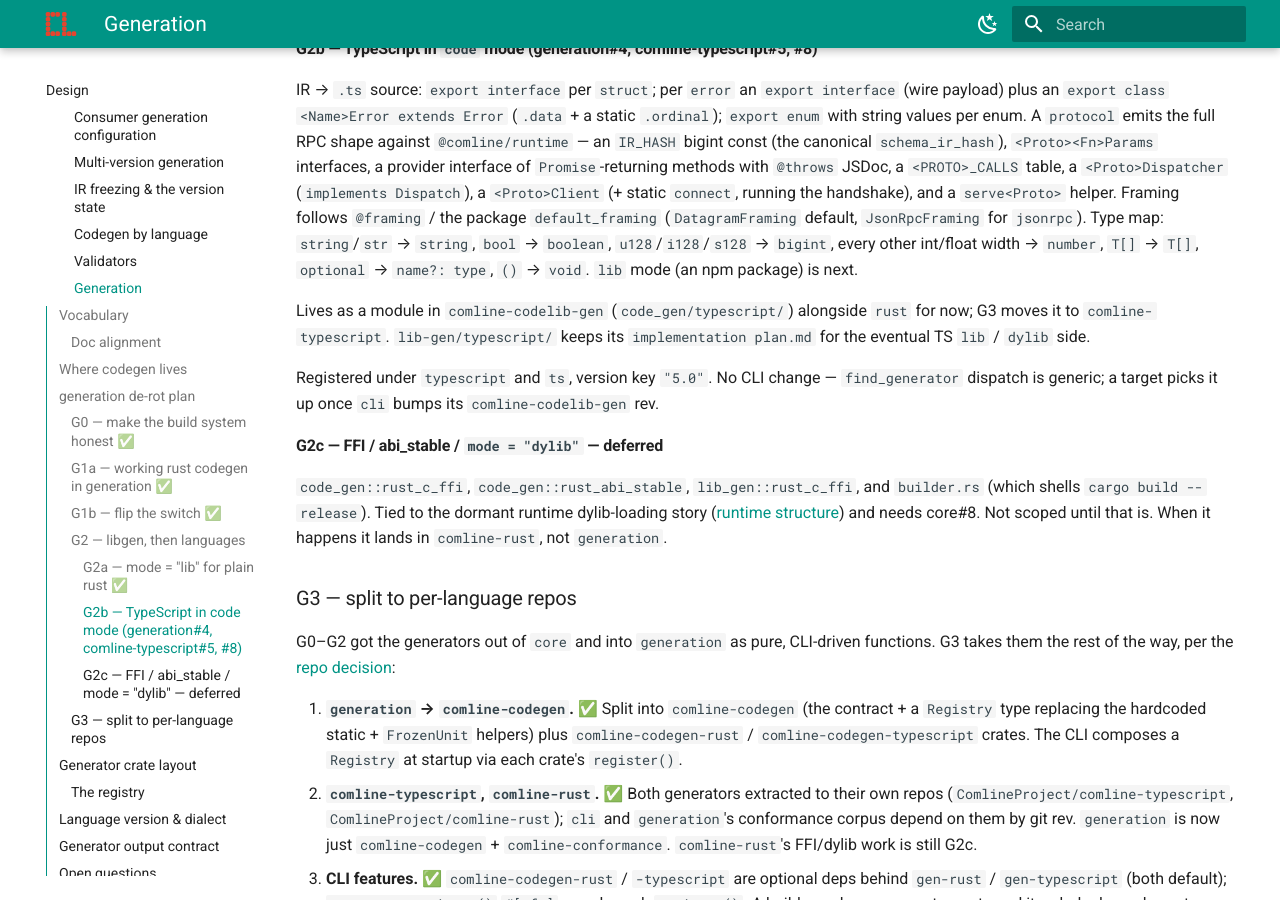
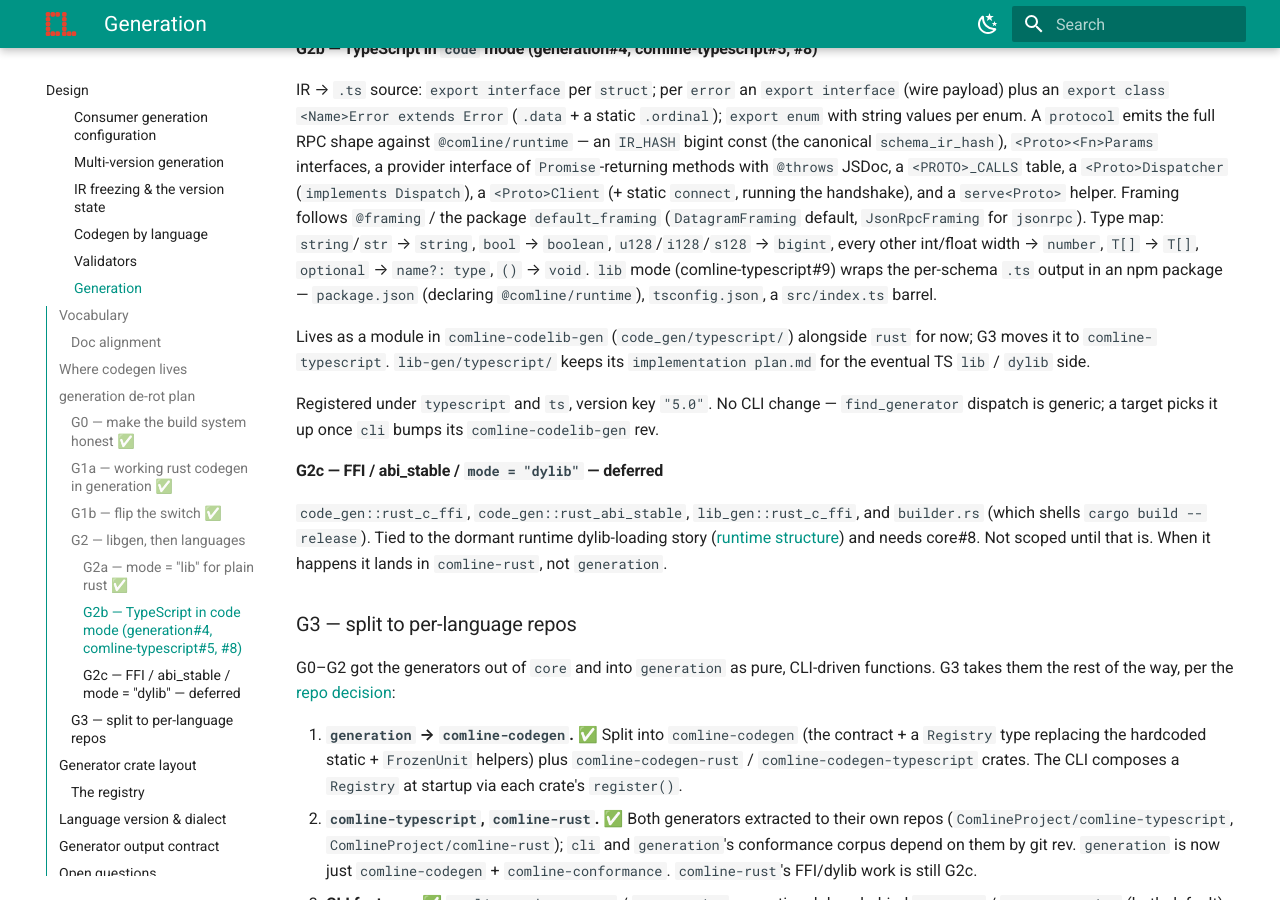
Before and after one commit to ComlineProject/docs, an MkDocs documentation site: the page built from docs/docs/design/generation.md, in a window 1280 px wide and 900 px high, scrolled down 3769 px. Built offline with MkDocs 1.6.1 and Material for MkDocs 9.7.7, drawn with Linux system fonts in a browser that asks for light colours; the version menu is left out.

Commit message:
docs: TS lib mode emits an npm package (comline-typescript#9)

```diff
--- a/docs/docs/design/generation.md
+++ b/docs/docs/design/generation.md
@@ -194,7 +194,9 @@ JSDoc, a `<PROTO>_CALLS` table, a `<Proto>Dispatcher` (`implements Dispatch`), a
 Type map: `string`/`str` → `string`, `bool` → `boolean`, `u128`/`i128`/`s128`
 → `bigint`, every other int/float width → `number`, `T[]` → `T[]`, `optional`
 → `name?: type`, `()` → `void`.
-`lib` mode (an npm package) is next.
+`lib` mode (comline-typescript#9) wraps the per-schema `.ts` output in an npm
+package — `package.json` (declaring `@comline/runtime`), `tsconfig.json`, a
+`src/index.ts` barrel.
 
 Lives as a module in `comline-codelib-gen` (`code_gen/typescript/`) alongside
 `rust` for now; G3 moves it to `comline-typescript`. `lib-gen/typescript/` keeps
```
Also changed, not shown: docs/docs/design/codegen-by-language.md (+3 -1 lines).
